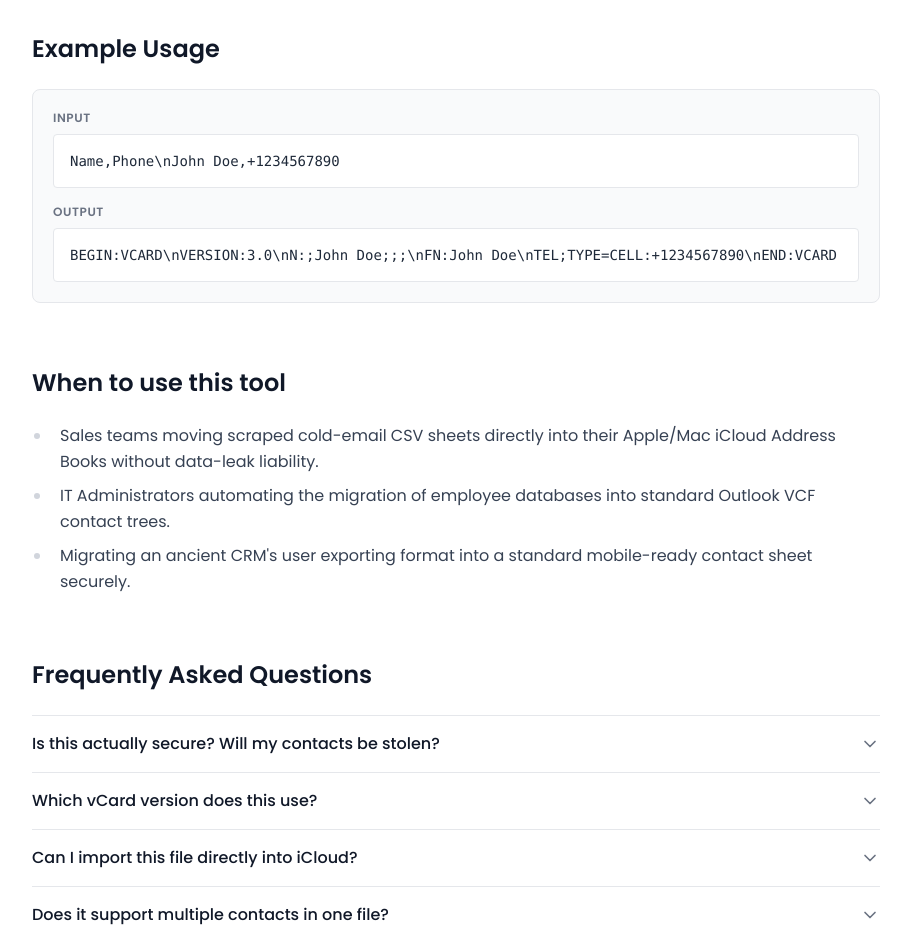
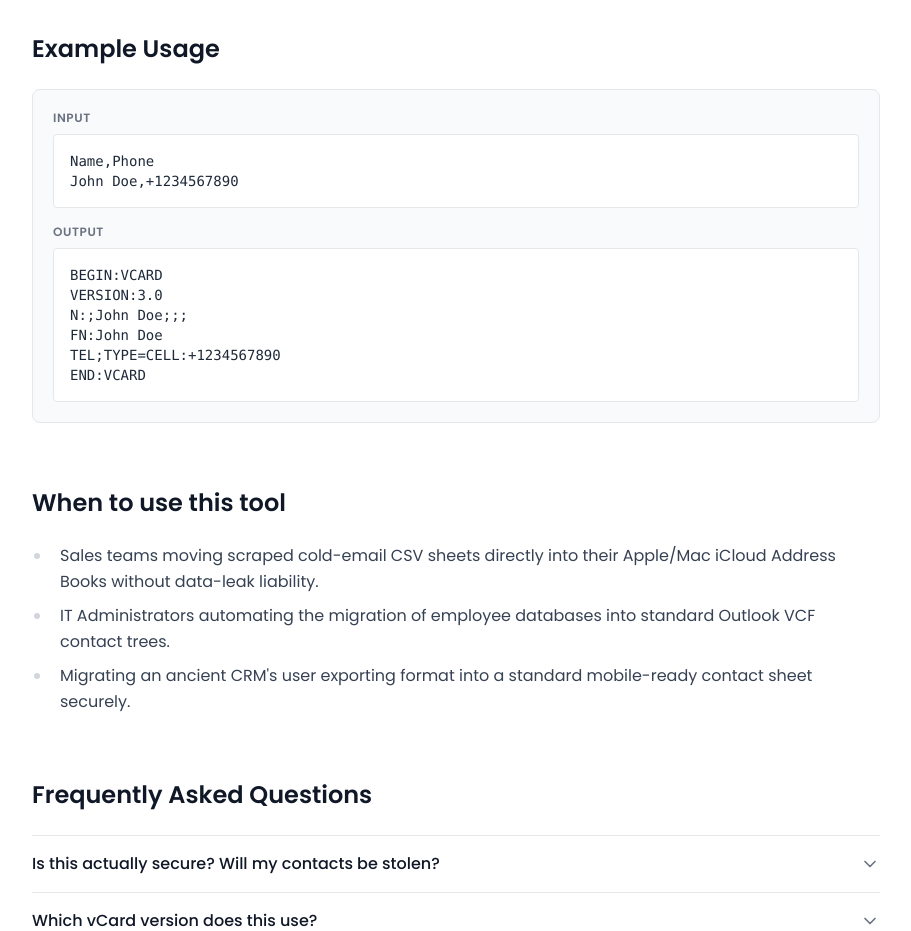
Before and after one commit to ArhamAshfaqft/devtoolslabs, a Next.js app: page /csv-to-vcard in a window 1280 px wide. Shown: the part 1800-2731 px from the top of the page, without its empty margins (184-1095 px from the left). Built offline with nearby package versions, Linux system fonts and the light colour scheme.

Commit message:
fix(csv-to-vcard): fix escaped newlines in examples

```diff
--- a/app/csv-to-vcard/page.tsx
+++ b/app/csv-to-vcard/page.tsx
@@ -27,8 +27,14 @@ export default function CsvToVcardPage() {
       ]}
       examples={[
         {
-          input: "Name,Phone\\nJohn Doe,+1234567890",
-          output: "BEGIN:VCARD\\nVERSION:3.0\\nN:;John Doe;;;\\nFN:John Doe\\nTEL;TYPE=CELL:+1234567890\\nEND:VCARD"
+          input: `Name,Phone
+John Doe,+1234567890`,
+          output: `BEGIN:VCARD
+VERSION:3.0
+N:;John Doe;;;
+FN:John Doe
+TEL;TYPE=CELL:+1234567890
+END:VCARD`
         }
       ]}
       useCases={[
```
